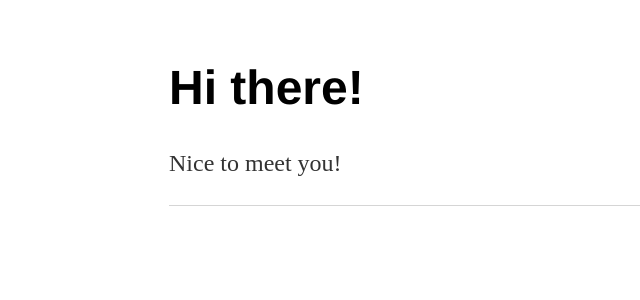
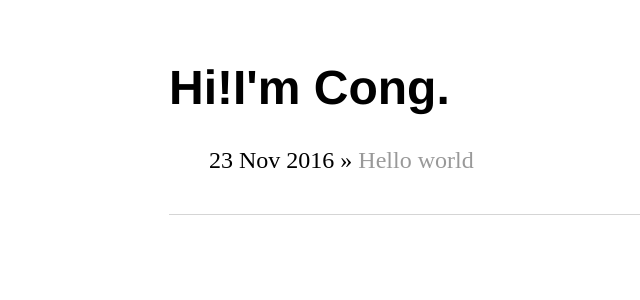
Before and after one commit to congdv/congdv.github.io, a Jekyll site: the page built from index.html, in a window 1280 px wide. Shown: the top 300 px of the page, without its empty margins (23-663 px from the left). Built offline with Jekyll 4.4.1, drawn with Linux system fonts in a browser that asks for light colours.

Commit message:
Fix index page

```diff
--- a/index.html
+++ b/index.html
@@ -1,9 +1,11 @@
 ---
 layout: default
-title: Hi!I'm Cong
+title: Hi!I'm Cong.
 ---
+	<h1>{{ page.title }}</h1>
+	<ul class="posts">
 
-<div class="blurb">
-	<h1>Hi there!</h1>
-	<p>Nice to meet you!</p>
-</div><!-- /.blurb -->
+	  {% for post in site.posts %}
+	    <li><span>{{ post.date | date_to_string }}</span> » <a href="{{ post.url }}" title="{{ post.title }}">{{ post.title }}</a></li>
+	  {% endfor %}
+	</ul>
```
Also changed, not shown: blog/index.html (deleted, +0 -11 lines).
